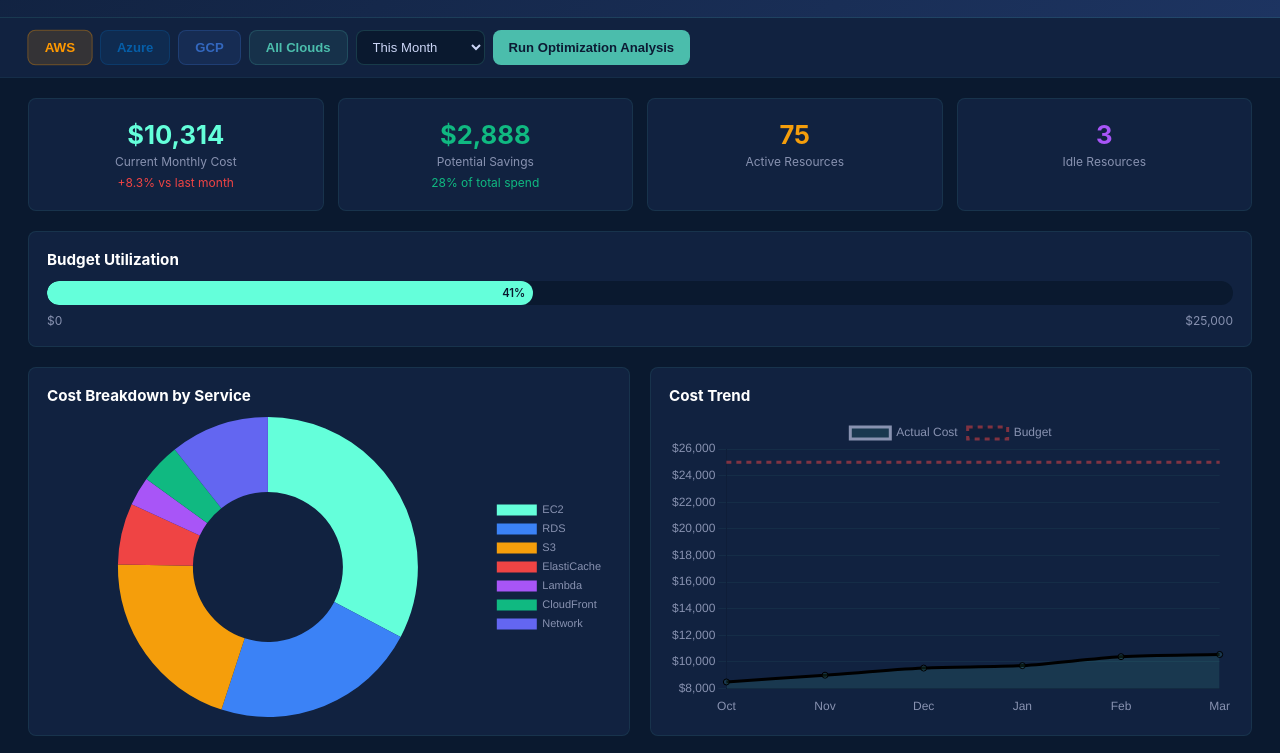
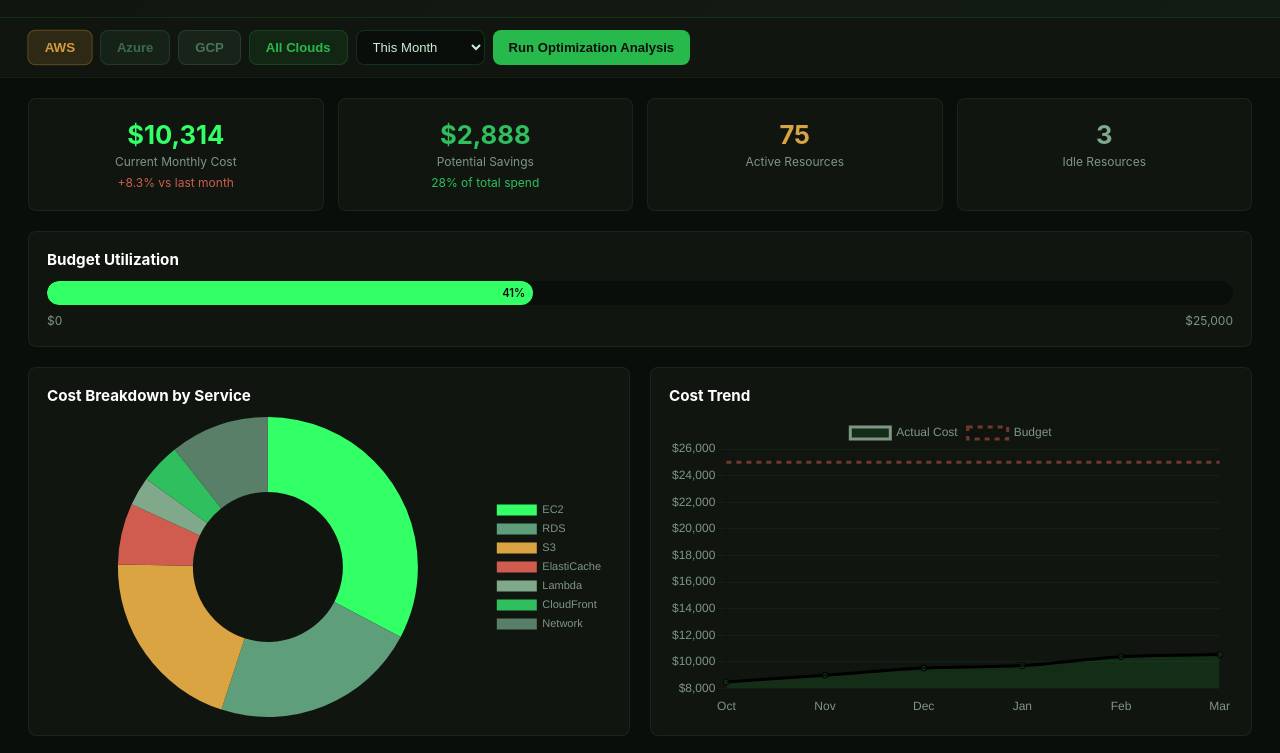
Before and after one commit to Freddricklogan/cloud-cost-optimizer, a plain HTML site: page index.html in a window 1280 px wide. Shown: the part 72-825 px from the top of the page. Drawn offline with nearby package versions, Linux system fonts and the light colour scheme.

Commit message:
Matrix reskin: phosphor green on near-black with neutral accents (retire teal/navy/rainbow neon)

```diff
--- a/index.html
+++ b/index.html
@@ -7,25 +7,25 @@
 <script src="https://cdn.jsdelivr.net/npm/chart.js@3.9.1/dist/chart.min.js"></script>
 <style>
 *{margin:0;padding:0;box-sizing:border-box}
-:root{--bg:#0a192f;--bg2:#112240;--bg3:#1d3461;--accent:#64ffda;--text:#ccd6f6;--text2:#8892b0;--danger:#ef4444;--warning:#f59e0b;--success:#10b981;--info:#3b82f6;--purple:#a855f7;--aws:#ff9900;--azure:#0078d4;--gcp:#4285f4;--radius:8px}
+:root{--bg:#0a0e0a;--bg2:#10160f;--bg3:#131c12;--accent:#33ff66;--text:#cdefd6;--text2:#7f9585;--danger:#cf5c4e;--warning:#d9a441;--success:#2fbf5f;--info:#5f9e7a;--purple:#7fa98a;--aws:#d59a3e;--azure:#4f8e6c;--gcp:#5f9e7a;--radius:8px}
 body{font-family:-apple-system,BlinkMacSystemFont,'Segoe UI',Roboto,sans-serif;background:var(--bg);color:var(--text);min-height:100vh}
-.header{background:linear-gradient(135deg,var(--bg2),var(--bg3));padding:20px 28px;border-bottom:1px solid rgba(100,255,218,.1);display:flex;align-items:center;justify-content:space-between;flex-wrap:wrap;gap:12px}
+.header{background:linear-gradient(135deg,var(--bg2),var(--bg3));padding:20px 28px;border-bottom:1px solid rgba(51, 255, 102,.1);display:flex;align-items:center;justify-content:space-between;flex-wrap:wrap;gap:12px}
 .header h1{font-size:1.5rem;color:#fff}.header h1 span{color:var(--accent)}
-.controls{display:flex;gap:8px;padding:12px 28px;background:var(--bg2);flex-wrap:wrap;border-bottom:1px solid rgba(100,255,218,.05)}
+.controls{display:flex;gap:8px;padding:12px 28px;background:var(--bg2);flex-wrap:wrap;border-bottom:1px solid rgba(51, 255, 102,.05)}
 .btn{padding:8px 16px;border:none;border-radius:var(--radius);font-size:.82rem;font-weight:600;cursor:pointer;transition:all .2s}
-.btn-primary{background:var(--accent);color:var(--bg)}.btn-primary:hover{background:#50e6c2}
-.btn-secondary{background:rgba(100,255,218,.1);color:var(--accent);border:1px solid rgba(100,255,218,.2)}
-.btn-aws{background:rgba(255,153,0,.15);color:var(--aws);border:1px solid rgba(255,153,0,.3)}
-.btn-azure{background:rgba(0,120,212,.15);color:var(--azure);border:1px solid rgba(0,120,212,.3)}
-.btn-gcp{background:rgba(66,133,244,.15);color:var(--gcp);border:1px solid rgba(66,133,244,.3)}
+.btn-primary{background:var(--accent);color:var(--bg)}.btn-primary:hover{background:#38d97a}
+.btn-secondary{background:rgba(51, 255, 102,.1);color:var(--accent);border:1px solid rgba(51, 255, 102,.2)}
+.btn-aws{background:rgba(213, 154, 62,.15);color:var(--aws);border:1px solid rgba(213, 154, 62,.3)}
+.btn-azure{background:rgba(79, 142, 108,.15);color:var(--azure);border:1px solid rgba(79, 142, 108,.3)}
+.btn-gcp{background:rgba(95, 158, 122,.15);color:var(--gcp);border:1px solid rgba(95, 158, 122,.3)}
 .btn.active{opacity:1;transform:scale(1.02)}.btn:not(.active){opacity:.7}
-select{padding:8px 12px;background:var(--bg);border:1px solid rgba(100,255,218,.15);border-radius:var(--radius);color:var(--text);font-size:.82rem}
+select{padding:8px 12px;background:var(--bg);border:1px solid rgba(51, 255, 102,.15);border-radius:var(--radius);color:var(--text);font-size:.82rem}
 .container{padding:20px 28px}
 .grid-4{display:grid;grid-template-columns:repeat(4,1fr);gap:14px;margin-bottom:20px}
 .grid-2{display:grid;grid-template-columns:1fr 1fr;gap:20px;margin-bottom:20px}
 .grid-3{display:grid;grid-template-columns:1fr 1fr 1fr;gap:20px;margin-bottom:20px}
 @media(max-width:1024px){.grid-4{grid-template-columns:repeat(2,1fr)}.grid-2,.grid-3{grid-template-columns:1fr}}
-.card{background:var(--bg2);border:1px solid rgba(100,255,218,.08);border-radius:var(--radius);padding:18px}
+.card{background:var(--bg2);border:1px solid rgba(51, 255, 102,.08);border-radius:var(--radius);padding:18px}
 .card h2{font-size:.95rem;color:#fff;margin-bottom:12px}
 .stat-card{text-align:center;padding:20px}
 .stat-card .value{font-size:1.6rem;font-weight:700}
@@ -33,20 +33,20 @@
 .stat-card .change{font-size:.75rem;margin-top:6px}
 .chart-box{position:relative;height:300px}
 table{width:100%;border-collapse:collapse;font-size:.82rem}
-th,td{padding:8px 12px;text-align:left;border-bottom:1px solid rgba(100,255,218,.06)}
+th,td{padding:8px 12px;text-align:left;border-bottom:1px solid rgba(51, 255, 102,.06)}
 th{color:var(--accent);font-size:.72rem;text-transform:uppercase;letter-spacing:.5px}
 .tag{display:inline-block;padding:2px 8px;border-radius:12px;font-size:.7rem;font-weight:600}
-.tag-savings{background:rgba(16,185,129,.15);color:var(--success)}
-.tag-warning{background:rgba(245,158,11,.15);color:var(--warning)}
-.tag-danger{background:rgba(239,68,68,.15);color:var(--danger)}
-.tag-idle{background:rgba(168,85,247,.15);color:var(--purple)}
+.tag-savings{background:rgba(47, 191, 95,.15);color:var(--success)}
+.tag-warning{background:rgba(217, 164, 65,.15);color:var(--warning)}
+.tag-danger{background:rgba(207, 92, 78,.15);color:var(--danger)}
+.tag-idle{background:rgba(127, 169, 138,.15);color:var(--purple)}
 .recommendation{background:var(--bg);border-radius:var(--radius);padding:14px;margin-bottom:10px;border-left:3px solid var(--success)}
 .recommendation h4{font-size:.85rem;color:#fff;margin-bottom:4px}
 .recommendation p{font-size:.78rem;color:var(--text2)}
 .recommendation .savings{color:var(--success);font-weight:700;font-size:.9rem}
 .provider-tab{display:flex;gap:4px;margin-bottom:16px}
 .resource-grid{display:grid;grid-template-columns:repeat(auto-fill,minmax(280px,1fr));gap:12px}
-.resource-card{background:var(--bg);border:1px solid rgba(100,255,218,.08);border-radius:var(--radius);padding:14px}
+.resource-card{background:var(--bg);border:1px solid rgba(51, 255, 102,.08);border-radius:var(--radius);padding:14px}
 .resource-card .name{font-weight:600;font-size:.85rem;margin-bottom:4px}
 .resource-card .detail{font-size:.78rem;color:var(--text2)}
 .resource-card .cost{color:var(--accent);font-weight:700;font-size:1rem;margin-top:8px}
@@ -184,8 +184,8 @@
   resources.forEach(r=>{serviceGroups[r.type]=(serviceGroups[r.type]||0)+r.cost});
   if(breakdownChart)breakdownChart.destroy();
   breakdownChart=new Chart(document.getElementById('breakdown-chart'),{
-    type:'doughnut',data:{labels:Object.keys(serviceGroups),datasets:[{data:Object.values(serviceGroups),backgroundColor:['#64ffda','#3b82f6','#f59e0b','#ef4444','#a855f7','#10b981','#6366f1','#ec4899','#14b8a6','#f97316','#8b5cf6','#06b6d4'],borderWidth:0}]},
-    options:{responsive:true,maintainAspectRatio:false,plugins:{legend:{position:'right',labels:{color:'#8892b0',font:{size:11},padding:8}}}}
+    type:'doughnut',data:{labels:Object.keys(serviceGroups),datasets:[{data:Object.values(serviceGroups),backgroundColor:['#33ff66','#5f9e7a','#d9a441','#cf5c4e','#7fa98a','#2fbf5f','#5a7f68','#b8776a','#2ec26a','#cf8a3f','#6f9a7d','#2bcf72'],borderWidth:0}]},
+    options:{responsive:true,maintainAspectRatio:false,plugins:{legend:{position:'right',labels:{color:'#7f9585',font:{size:11},padding:8}}}}
   });
 
   // Trend chart
@@ -194,18 +194,18 @@
   if(trendChart)trendChart.destroy();
   trendChart=new Chart(document.getElementById('trend-chart'),{
     type:'line',data:{labels:months,datasets:[
-      {label:'Actual Cost',data:trendData,borderColor:'var(--accent)',backgroundColor:'rgba(100,255,218,.1)',fill:true,tension:.3},
-      {label:'Budget',data:months.map(()=>25000),borderColor:'rgba(239,68,68,.5)',borderDash:[5,5],pointRadius:0}
+      {label:'Actual Cost',data:trendData,borderColor:'var(--accent)',backgroundColor:'rgba(51, 255, 102,.1)',fill:true,tension:.3},
+      {label:'Budget',data:months.map(()=>25000),borderColor:'rgba(207, 92, 78,.5)',borderDash:[5,5],pointRadius:0}
     ]},
-    options:{responsive:true,maintainAspectRatio:false,plugins:{legend:{labels:{color:'#8892b0'}}},scales:{y:{beginAtZero:false,ticks:{color:'#8892b0',callback:v=>'$'+v.toLocaleString()},grid:{color:'rgba(100,255,218,.05)'}},x:{ticks:{color:'#8892b0'},grid:{display:false}}}}
+    options:{responsive:true,maintainAspectRatio:false,plugins:{legend:{labels:{color:'#7f9585'}}},scales:{y:{beginAtZero:false,ticks:{color:'#7f9585',callback:v=>'$'+v.toLocaleString()},grid:{color:'rgba(51, 255, 102,.05)'}},x:{ticks:{color:'#7f9585'},grid:{display:false}}}}
   });
 
   // Provider comparison
   const providerCosts={AWS:RESOURCES.aws.reduce((a,r)=>a+r.cost,0),Azure:RESOURCES.azure.reduce((a,r)=>a+r.cost,0),GCP:RESOURCES.gcp.reduce((a,r)=>a+r.cost,0)};
   if(providerChart)providerChart.destroy();
   providerChart=new Chart(document.getElementById('provider-chart'),{
-    type:'bar',data:{labels:Object.keys(providerCosts),datasets:[{label:'Monthly Cost',data:Object.values(providerCosts),backgroundColor:['rgba(255,153,0,.7)','rgba(0,120,212,.7)','rgba(66,133,244,.7)'],borderWidth:0,borderRadius:4}]},
-    options:{responsive:true,maintainAspectRatio:false,plugins:{legend:{display:false}},scales:{y:{beginAtZero:true,ticks:{color:'#8892b0',callback:v=>'$'+v.toLocaleString()},grid:{color:'rgba(100,255,218,.05)'}},x:{ticks:{color:'#ccd6f6'},grid:{display:false}}}}
+    type:'bar',data:{labels:Object.keys(providerCosts),datasets:[{label:'Monthly Cost',data:Object.values(providerCosts),backgroundColor:['rgba(213, 154, 62,.7)','rgba(79, 142, 108,.7)','rgba(95, 158, 122,.7)'],borderWidth:0,borderRadius:4}]},
+    options:{responsive:true,maintainAspectRatio:false,plugins:{legend:{display:false}},scales:{y:{beginAtZero:true,ticks:{color:'#7f9585',callback:v=>'$'+v.toLocaleString()},grid:{color:'rgba(51, 255, 102,.05)'}},x:{ticks:{color:'#cdefd6'},grid:{display:false}}}}
   });
 
   // Savings projection
@@ -213,8 +213,8 @@
   const cumSavings=savingsMonths.map((_,i)=>Math.round(potentialSavings*(i+1)*0.15*(1+i*0.1)));
   if(savingsChart)savingsChart.destroy();
   savingsChart=new Chart(document.getElementById('savings-chart'),{
-    type:'bar',data:{labels:savingsMonths,datasets:[{label:'Cumulative Savings',data:cumSavings,backgroundColor:'rgba(16,185,129,.6)',borderWidth:0,borderRadius:4}]},
-    options:{responsive:true,maintainAspectRatio:false,plugins:{legend:{labels:{color:'#8892b0'}}},scales:{y:{beginAtZero:true,ticks:{color:'#8892b0',callback:v=>'$'+v.toLocaleString()},grid:{color:'rgba(100,255,218,.05)'}},x:{ticks:{color:'#8892b0'},grid:{display:false}}}}
+    type:'bar',data:{labels:savingsMonths,datasets:[{label:'Cumulative Savings',data:cumSavings,backgroundColor:'rgba(47, 191, 95,.6)',borderWidth:0,borderRadius:4}]},
+    options:{responsive:true,maintainAspectRatio:false,plugins:{legend:{labels:{color:'#7f9585'}}},scales:{y:{beginAtZero:true,ticks:{color:'#7f9585',callback:v=>'$'+v.toLocaleString()},grid:{color:'rgba(51, 255, 102,.05)'}},x:{ticks:{color:'#7f9585'},grid:{display:false}}}}
   });
 
   // Resource grid
```
